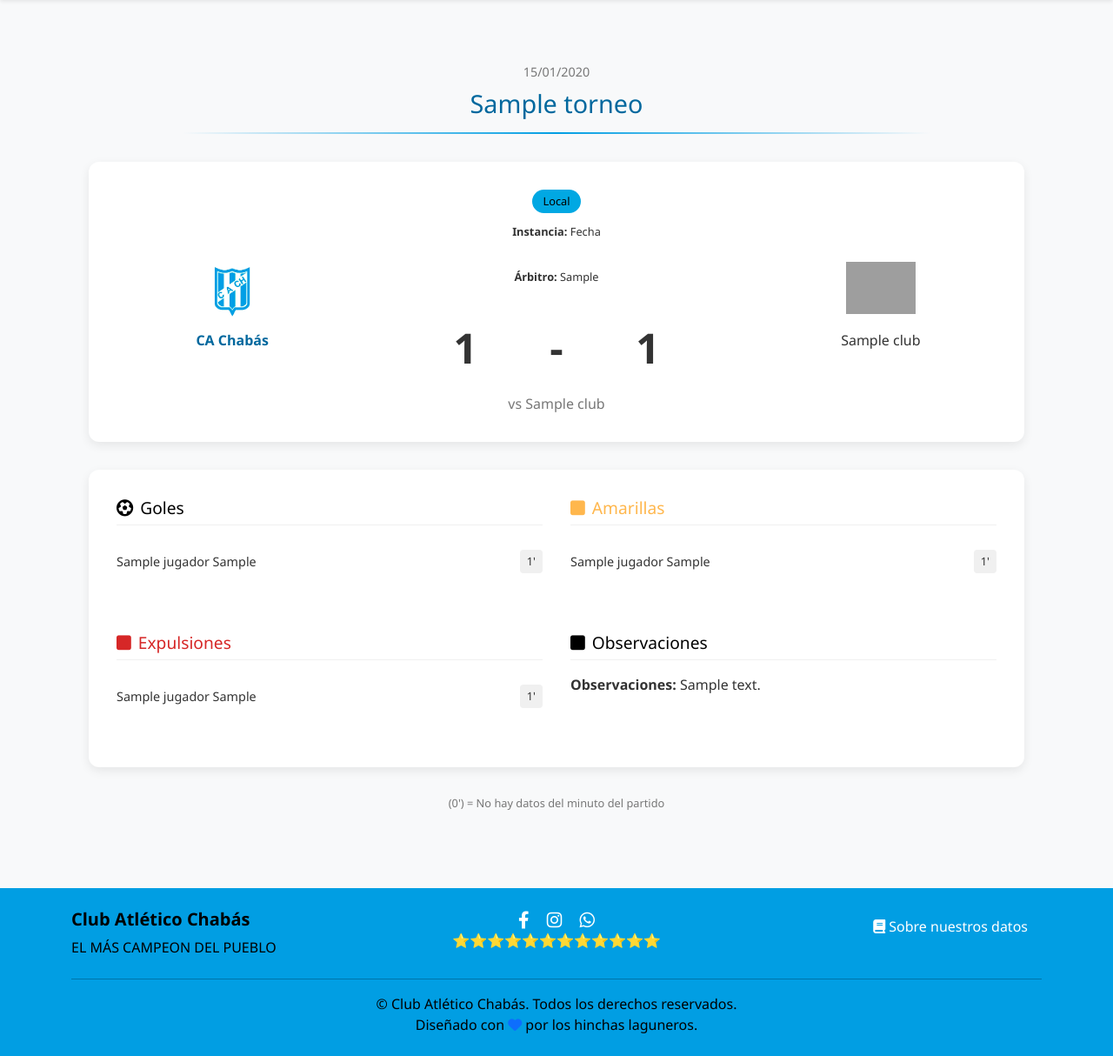
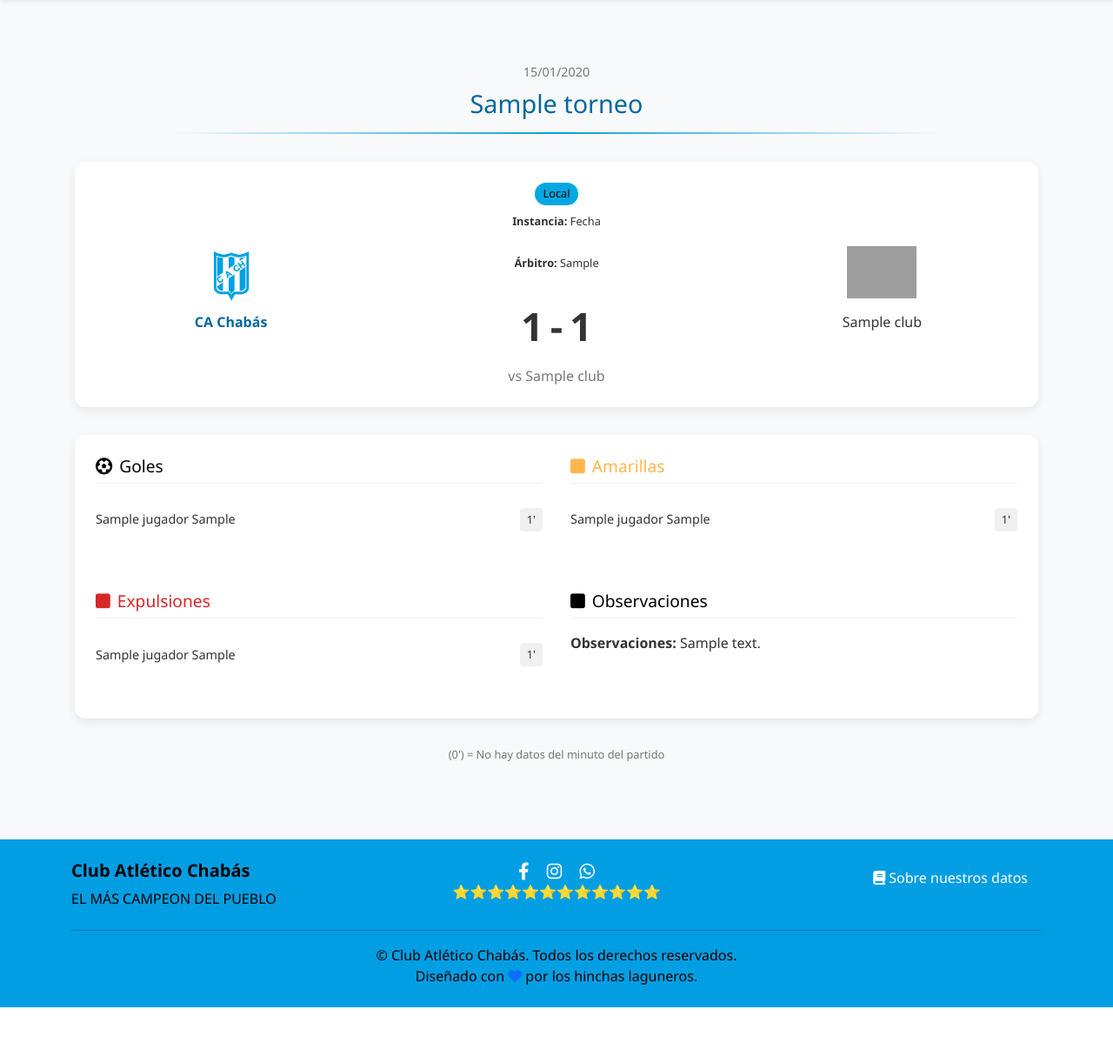
Before and after one commit to Valentin0804/HistorialClub, a Django app: page /partidos/1/ in a window 1280 px wide. Shown: the part 76-1290 px from the top of the page at 87% size. After the commit the page ends 1234 px from the top, so only its background shows below. Run offline with Django 5.2, Linux system fonts and the light colour scheme; tables that the repository leaves empty hold one stand-in row (values such as "Sample post"); parts of the project's set-up code (start-up, migrations or seed data) failed here and were passed over; grey boxes are pictures that could not be loaded.

Commit message:
Responsive detalle_partido 1

```diff
--- a/Backend/historial/static/css/detalle_partido.css
+++ b/Backend/historial/static/css/detalle_partido.css
@@ -14,14 +14,12 @@
 }
 
 /* --- ESTILOS GENERALES Y BASE (Mobile-First) --- */
-/* Diseñamos primero para la pantalla más pequeña y luego añadimos complejidad */
 
 .match-detail-container {
   font-family: "Segoe UI", Tahoma, Geneva, Verdana, sans-serif;
-  padding: 1rem; /* Espaciado general para móviles */
+  padding: 1rem;
 }
 
-/* Encabezado del partido */
 .match-header {
   text-align: center;
   margin-bottom: 2rem;
@@ -29,51 +27,51 @@
 
 .match-date {
   color: var(--texto-secundario);
-  font-size: 0.9rem; /* Ligeramente más pequeño en móviles */
+  font-size: 0.9rem;
   margin-bottom: 0.5rem;
 }
 
 .match-header h1 {
   color: var(--celeste-oscuro);
-  font-size: 1.5rem; /* Tamaño de título para móviles */
+  font-size: 1.5rem;
   margin-bottom: 1rem;
 }
 
 .match-divider {
   height: 2px;
   background: linear-gradient(90deg, transparent, var(--celeste-primario), transparent);
-  width: 80%; /* Más ancho en móviles */
+  width: 80%;
   margin: 0 auto;
 }
 
-/* Tarjetas de contenido */
 .match-result-card,
 .match-details {
   background: var(--blanco);
   border-radius: 12px;
   box-shadow: 0 4px 12px rgba(0, 0, 0, 0.08);
-  padding: 1rem; /* Padding para móviles */
+  padding: 1rem;
   margin-bottom: 2rem;
 }
 
-/* --- TARJETA DE RESULTADO (La parte más importante del cambio) --- */
+/* --- TARJETA DE RESULTADO (Siempre Horizontal) --- */
 .team-display {
   display: flex;
-  flex-direction: column; /* CAMBIO CLAVE: En móvil, todo es una columna */
+  justify-content: space-between; /* Mantiene los elementos distribuidos */
   align-items: center;
-  gap: 1.5rem; /* Espacio entre los bloques de equipo y el marcador */
+  gap: 0.5rem; /* Espacio reducido entre elementos para móviles */
 }
 
 .team {
+  flex: 1; /* Ocupan el espacio disponible */
   display: flex;
   flex-direction: column;
   align-items: center;
-  width: 100%; /* Ocupa todo el ancho disponible */
+  min-width: 0; /* Permite que los elementos se encojan más allá de su contenido */
 }
 
 .team-logo {
-  width: 60px; /* Tamaño de logo para móviles */
-  height: 60px;
+  width: 50px; /* Tamaño de logo reducido para móviles */
+  height: 50px;
   object-fit: contain;
   margin-bottom: 0.5rem;
 }
@@ -87,7 +85,8 @@
   font-weight: 500;
   text-align: center;
   color: var(--texto-principal);
-  font-size: 1rem;
+  font-size: 0.8rem; /* Tamaño de fuente reducido para móviles */
+  line-height: 1.2; /* Mejora el espaciado si el nombre ocupa dos líneas */
 }
 
 .home-team .team-name {
@@ -96,24 +95,20 @@
 }
 
 .match-score {
+  flex: 1.2; /* Damos un poco más de espacio al marcador */
   display: flex;
   flex-direction: column;
   align-items: center;
-  width: 100%;
+  padding: 0 0.25rem; /* Padding horizontal reducido */
 }
 
-/* CAMBIO CLAVE: Reordenar los elementos para la vista de columna */
-/* En móvil, el rival aparece primero, luego el marcador, luego el equipo local */
-.away-team { order: 1; }
-.match-score { order: 2; }
-.home-team { order: 3; }
-
 .match-condition {
-  padding: 0.25rem 0.75rem;
+  padding: 0.2rem 0.6rem;
   border-radius: 50px;
-  font-size: 0.8rem;
+  font-size: 0.7rem; /* Texto de condición más pequeño */
   font-weight: 500;
-  margin-bottom: 0.5rem;
+  margin-bottom: 0.4rem;
+  text-align: center; /* Asegura el centrado si el texto es largo */
 }
 
 .match-condition.local { background: var(--celeste-claro); color: var(--negro); }
@@ -122,31 +117,25 @@
 .score {
   display: flex;
   align-items: center;
-  font-size: 2.5rem; /* Tamaño grande para el marcador, incluso en móvil */
+  justify-content: center;
+  font-size: 2rem; /* Marcador más pequeño pero aún legible */
   font-weight: 700;
-  margin: 0.5rem 0;
-  width: 100%;
-  justify-content: center; /* Centra el resultado */
+  margin: 0.2rem 0;
 }
 
-.goals { flex: 1; text-align: center; }
-.separator { flex-basis: 20px; text-align: center; }
-.vs-text { display: none; } /* Ocultamos el 'vs Rival' en móvil porque ya se ve el nombre del equipo */
+.goals { text-align: center; }
+.separator { margin: 0 0.4rem; }
+.vs-text { display: none; } /* Oculto en móviles para ganar espacio */
 
-/* --- SECCIONES DE DETALLES (Goles, Tarjetas, etc.) --- */
-.detail-section {
-  margin-bottom: 1.5rem;
-}
-
-.detail-section:last-child {
-  margin-bottom: 0;
-}
+/* --- SECCIONES DE DETALLES (Sin cambios mayores aquí) --- */
+.detail-section { margin-bottom: 1.5rem; }
+.detail-section:last-child { margin-bottom: 0; }
 
 .section-title {
   display: flex;
   align-items: center;
   gap: 0.5rem;
-  font-size: 1.1rem; /* Título de sección para móviles */
+  font-size: 1.1rem;
   color: var(--negro);
   margin-bottom: 1rem;
   padding-bottom: 0.5rem;
@@ -156,12 +145,7 @@
 .section-title.yellow-card { color: var(--naranja-neutral); }
 .section-title.red-card { color: var(--rojo-negativo); }
 
-.detail-list {
-  list-style: none;
-  padding: 0;
-  margin: 0;
-}
-
+.detail-list { list-style: none; padding: 0; margin: 0; }
 .detail-item {
   display: flex;
   justify-content: space-between;
@@ -169,16 +153,8 @@
   padding: 0.75rem 0;
   border-bottom: 1px solid var(--fondo-secundario);
 }
-
-.detail-item:last-child {
-  border-bottom: none;
-}
-
-.player-name {
-  font-weight: 500;
-  font-size: 0.9rem;
-}
-
+.detail-item:last-child { border-bottom: none; }
+.player-name { font-weight: 500; font-size: 0.9rem; }
 .minute-badge {
   background: var(--fondo-secundario);
   color: var(--texto-principal);
@@ -188,7 +164,6 @@
   font-weight: 500;
 }
 
-/* Mensajes y footer */
 .empty-message {
   color: var(--texto-secundario);
   font-style: italic;
@@ -203,31 +178,43 @@
   font-size: 0.8rem;
 }
 
-/* --- MEDIA QUERY PARA TABLETAS (A partir de 600px) --- */
-@media (min-width: 600px) {
-  .team-display {
-    flex-direction: row; /* Volvemos a una fila */
-    justify-content: space-between;
-    align-items: center;
+/* --- MEDIA QUERY PARA TABLETAS (A partir de 768px) --- */
+/* Aquí empezamos a agrandar todo de nuevo */
+@media (min-width: 768px) {
+  .match-result-card, .match-details {
+    padding: 1.5rem;
   }
 
-  /* Devolvemos el orden original */
-  .home-team { order: 1; }
-  .match-score { order: 2; }
-  .away-team { order: 3; }
+  .team-display {
+    gap: 1rem; /* Aumentamos el espacio */
+  }
 
-  .team {
-    flex: 1; /* Ocupan espacio proporcionalmente */
-    min-width: 120px;
+  .team-logo {
+    width: 80px; /* Logos más grandes */
+    height: 80px;
+  }
+
+  .team-name {
+    font-size: 1rem; /* Nombre de equipo más grande */
   }
 
   .match-score {
-    flex: 1.5; /* Damos más espacio al marcador */
-    min-width: 180px;
-    padding: 0 1rem;
+    padding: 0 1rem; /* Más padding para el marcador */
   }
 
-  /* Restauramos el "vs Rival" que ocultamos en móvil */
+  .match-condition {
+    font-size: 0.8rem;
+  }
+
+  .score {
+    font-size: 2.8rem; /* Marcador más grande */
+  }
+
+  .separator {
+    margin: 0 0.5rem;
+  }
+
+  /* Restauramos el 'vs Rival' que ocultamos en móvil */
   .vs-text {
     display: block;
     text-align: center;
@@ -235,37 +222,19 @@
     font-weight: 500;
     margin-top: 0.5rem;
   }
+
+  .section-title {
+    font-size: 1.2rem;
+  }
+
+  .match-header h1 {
+    font-size: 1.8rem;
+  }
 }
 
 /* --- MEDIA QUERY PARA ESCRITORIOS (A partir de 992px) --- */
+/* Aprovechamos el espacio para mostrar los detalles en dos columnas */
 @media (min-width: 992px) {
-  .match-detail-container {
-    padding: 2rem; /* Más espaciado en pantallas grandes */
-  }
-
-  .match-header h1 {
-    font-size: 1.8rem; /* Título más grande */
-  }
-
-  .match-result-card,
-  .match-details {
-    padding: 2rem; /* Más padding interno */
-  }
-
-  .team-logo {
-    width: 80px; /* Logos más grandes */
-    height: 80px;
-  }
-
-  .score {
-    font-size: 3rem; /* Marcador aún más grande */
-  }
-
-  .section-title {
-    font-size: 1.2rem; /* Títulos de sección más grandes */
-  }
-
-  /* Agrupamos goles y tarjetas en dos columnas para aprovechar el espacio */
   .match-details {
     display: grid;
     grid-template-columns: 1fr 1fr;
```
